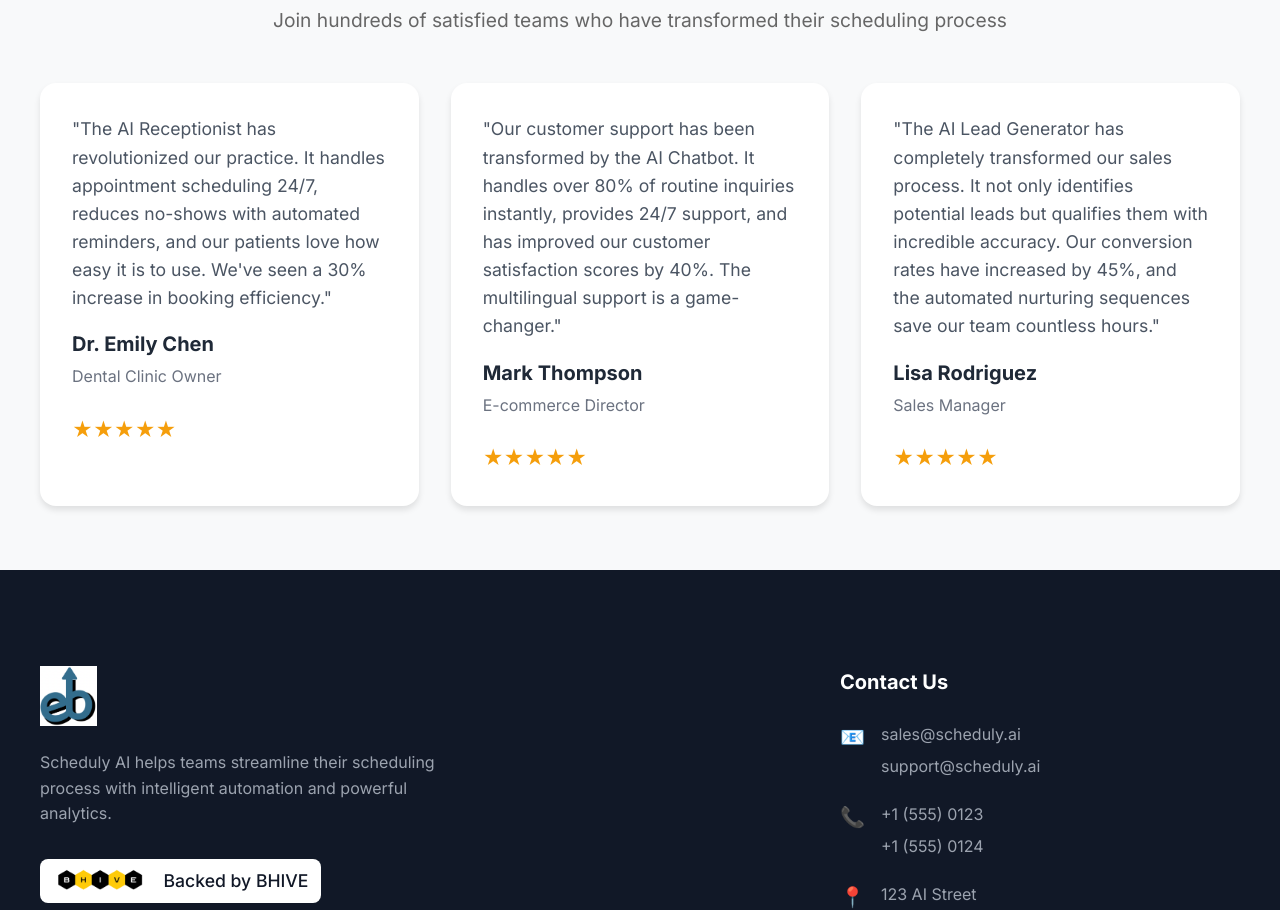
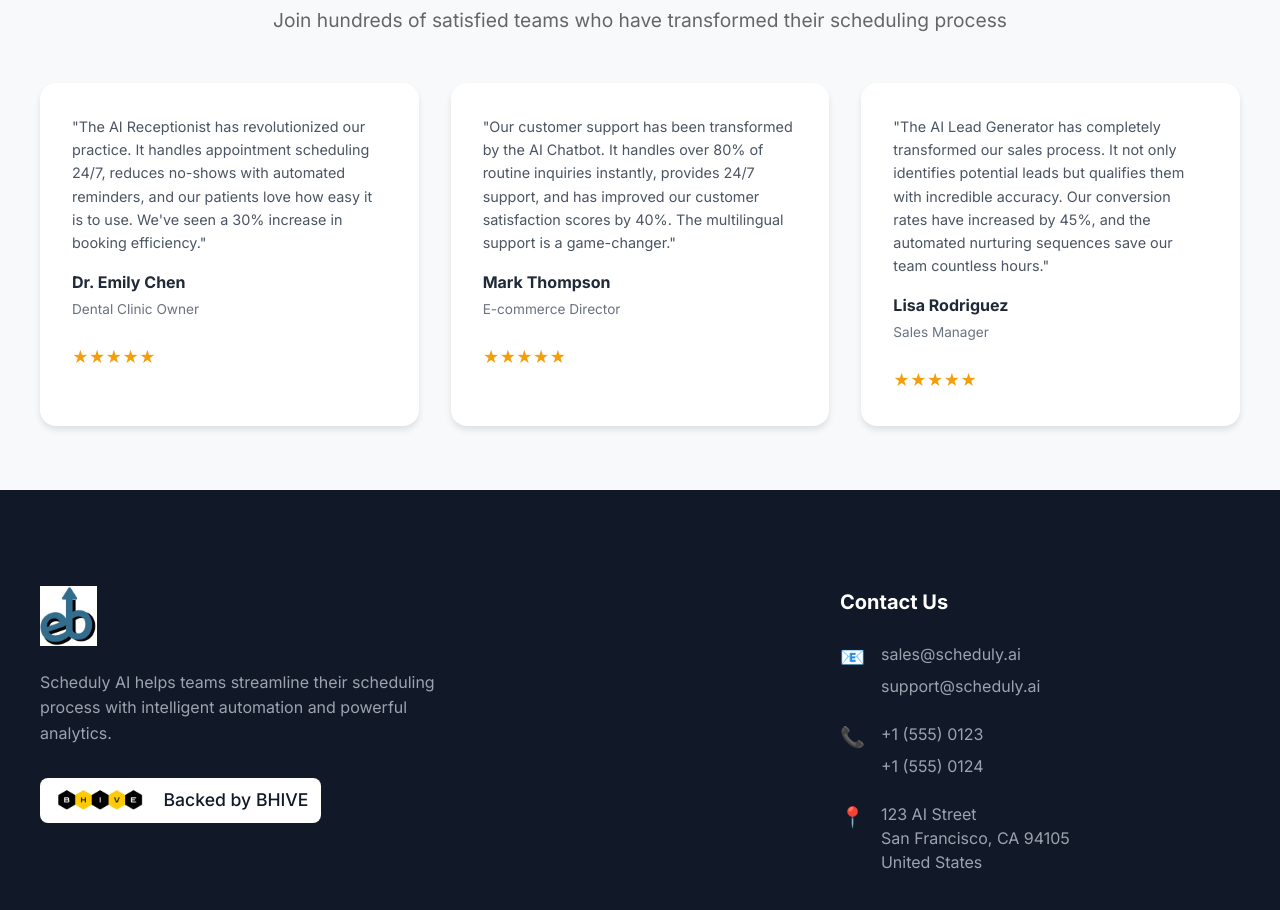
Before and after one commit to Jannatt22/Scheduly-AI, a React (Create React App) app: page / in a window 1280 px wide. Shown: the part 2592-3502 px from the top of the page. Built offline with nearby package versions, Linux system fonts and the light colour scheme.

Commit message:
Reduce font sizes in testimonial cards

```diff
--- a/src/App.css
+++ b/src/App.css
@@ -592,7 +592,7 @@ body {
 }
 
 .testimonial-text {
-  font-size: 1.1rem;
+  font-size: 0.9rem;
   color: #4B5563;
   line-height: 1.6;
   text-align: left;
@@ -606,13 +606,14 @@ body {
 }
 
 .testimonial-author h4 {
-  font-size: 1.25rem;
+  font-size: 1rem;
   color: var(--text-main);
   margin: 0;
   text-align: left;
 }
 
 .testimonial-author p {
+  font-size: 0.85rem;
   color: #6B7280;
   margin: 0;
   text-align: left;
@@ -620,7 +621,7 @@ body {
 
 .star-rating {
   color: #F59E0B;
-  font-size: 1.25rem;
+  font-size: 1rem;
   margin-top: 0.5rem;
   text-align: left;
 }
```
